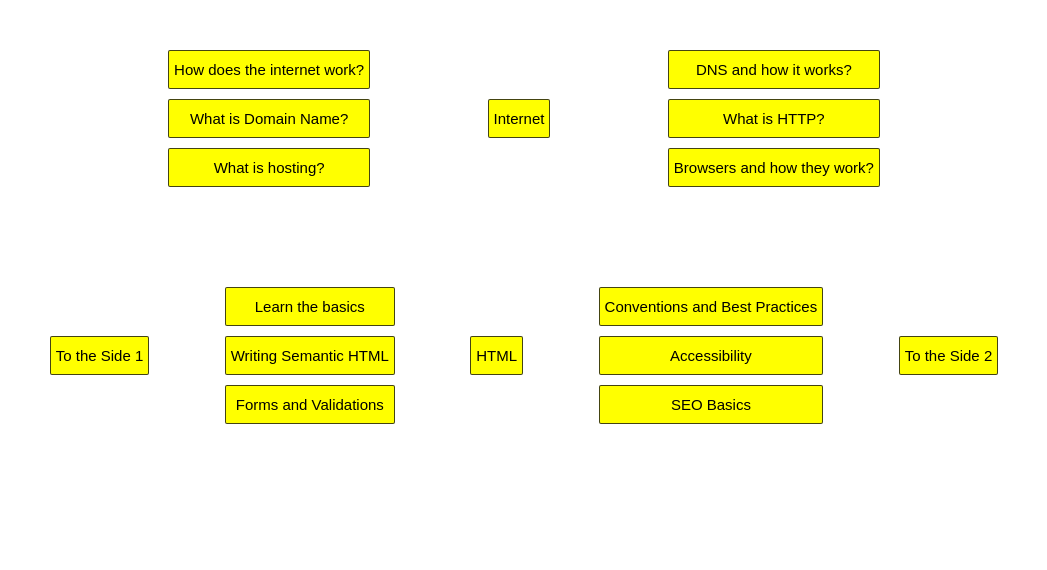
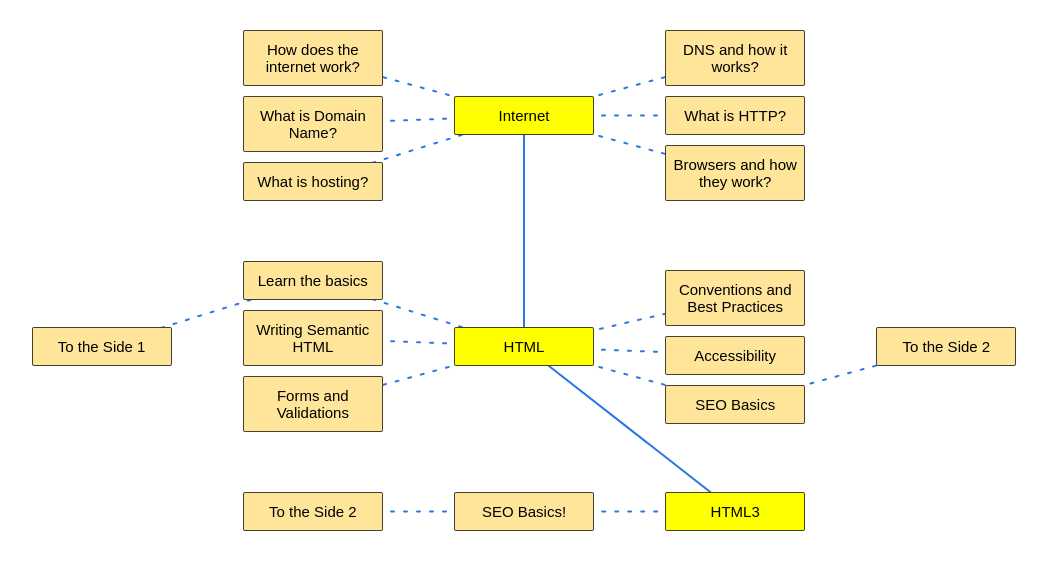
Before and after one commit to alexander-braun/interactive-roadmap, a React (Create React App) app in the folder client/: page / in a window 1280 px wide. Shown: the top 570 px of the page, without its empty margins (116-1163 px from the left). Built offline with nearby package versions, Linux system fonts and the light colour scheme.

Commit message:
basic model working with svgs

```diff
--- a/client/src/components/App.css
+++ b/client/src/components/App.css
@@ -34,10 +34,14 @@ html {
 .section {
   display: flex;
   flex-direction: row;
-  justify-content: space-around;
+  justify-content: center;
   align-items: center;
   flex-wrap: wrap;
-  padding: 5vh 10vw;
+  padding: 2rem;
+}
+
+.section__side-elements {
+  margin: 0 2vw;
 }
 
 .elem {
@@ -48,6 +52,14 @@ html {
   background: white;
   text-align: center;
   font-size: 1.5rem;
+  width: 10vw;
+}
+
+.element {
+  background-color: #ffe599;
+}
+
+.category {
   background-color: #ffff00;
 }
 
--- a/client/src/components/map2/Center.tsx
+++ /dev/null
@@ -1,16 +0,0 @@
-import React from 'react';
-import { Category } from '../../roadmap-data/frontend';
-
-interface Center {
-  category: Category;
-}
-
-function Center({ category }: Center) {
-  return (
-    <div className='section__side-elements'>
-      <div className='elem'>{category.title}</div>
-    </div>
-  );
-}
-
-export default Center;
--- a/client/src/components/map2/Children.tsx
+++ b/client/src/components/map2/Children.tsx
@@ -4,26 +4,48 @@ import { v4 as uuidv4 } from 'uuid';
 
 interface Children {
   children: Category[] | Category;
+  subchildren?: boolean;
+  center?: boolean;
 }
 
-function Children({ children }: Children) {
+function Children({ children, ...props }: Children) {
+  const color: string =
+    props.subchildren || !props.center ? 'element' : 'category';
+  const generateChildElements = (): JSX.Element | null => {
+    if (Array.isArray(children) && children.length > 0) {
       return (
         <div className='section__side-elements'>
-      {Array.isArray(children) ? (
-        children.map(
+          {children.map(
             (child): JSX.Element => {
               return (
-              <div key={uuidv4()} className='elem'>
+                <div
+                  key={uuidv4()}
+                  className={`elem ${color} ${props.center && 'center'}`}
+                  id={child.id}
+                >
                   {child.title}
                 </div>
               );
             }
-        )
-      ) : (
-        <div className='elem'>{children.title}</div>
           )}
         </div>
       );
+    } else if (!Array.isArray(children) && children.title) {
+      return (
+        <div className='section__side-elements'>
+          <div
+            key={uuidv4()}
+            className={`elem ${color} ${props.center && 'center'}`}
+            id={children.id}
+          >
+            {children.title}
+          </div>
+        </div>
+      );
+    } else return null;
+  };
+
+  return generateChildElements();
 }
 
 export default Children;
--- a/client/src/components/map2/Section.tsx
+++ b/client/src/components/map2/Section.tsx
@@ -1,6 +1,5 @@
 import React from 'react';
 import { Category } from '../../roadmap-data/frontend';
-import Center from './Center';
 import Children from './Children';
 
 interface Section {
@@ -9,6 +8,8 @@ interface Section {
 
 type Direction = 'left' | 'right';
 
+type ChildT = Category[] | Category;
+
 function Section({ sections }: Section) {
   const section: Category = sections[0];
   const children: Category[] = sections[1];
@@ -16,7 +17,9 @@ function Section({ sections }: Section) {
 
   const generateChildren = (direction: Direction): Category | Category[] => {
     if (!children) return [];
-    if (children.length === 1) return children;
+    if (children.length === 1) {
+      return children;
+    }
     const middle: number = Math.floor(children.length / 2);
     if (direction === 'left') {
       return children.slice(0, middle);
@@ -25,25 +28,27 @@ function Section({ sections }: Section) {
 
   const generateSubChildren = (direction: Direction): Category | Category[] => {
     if (!subchildren) return [];
-    if (subchildren.length === 1) return subchildren;
+    if (subchildren.length === 1) {
+      return subchildren;
+    }
     const middle: number = Math.floor(subchildren.length / 2);
     if (direction === 'left') {
       return subchildren.slice(0, middle);
     } else return subchildren.slice(middle);
   };
 
-  const childrenLeft: Category[] | Category = generateChildren('left');
-  const childrenRight: Category[] | Category = generateChildren('right');
-  const subChildrenLeft: Category[] | Category = generateSubChildren('left');
-  const subChildrenRight: Category[] | Category = generateSubChildren('right');
-
   return (
     <div className='section'>
-      <Children children={subChildrenLeft} />
-      <Children children={childrenLeft} />
-      <Center category={section} />
-      <Children children={childrenRight} />
-      <Children children={subChildrenRight} />
+      <Children children={generateSubChildren('left')} subchildren />
+      <Children children={generateChildren('left')} />
+      <Children children={section} center />
+      <Children
+        children={children.length === 1 ? [] : generateChildren('right')}
+      />
+      <Children
+        children={children.length === 1 ? [] : generateSubChildren('right')}
+        subchildren
+      />
     </div>
   );
 }
--- /dev/null
+++ b/client/src/components/map2/Svg.tsx
@@ -0,0 +1,41 @@
+import React from 'react';
+
+interface SVG {
+  parentRect: DOMRect;
+  childRect: DOMRect;
+  center?: boolean;
+}
+
+function SVG(props: SVG) {
+  if (!props.center) {
+    return (
+      <svg style={{ position: 'absolute' }} className='svg' width='100%'>
+        <line
+          x1={props.parentRect.x + props.parentRect.width / 2}
+          y1={props.parentRect.y + props.parentRect.height / 2}
+          x2={props.childRect.x + props.childRect.width / 2}
+          y2={props.childRect.y + props.childRect.height / 2}
+          stroke='#2b78e4'
+          strokeDasharray='3,10'
+          strokeLinecap='round'
+          strokeWidth='2'
+        />
+      </svg>
+    );
+  } else
+    return (
+      <svg style={{ position: 'absolute' }} className='svg' width='100%'>
+        <line
+          x1={props.parentRect.x + props.parentRect.width / 2}
+          y1={props.parentRect.y + props.parentRect.height / 2}
+          x2={props.childRect.x + props.childRect.width / 2}
+          y2={props.childRect.y + props.childRect.height / 2}
+          stroke='#2b78e4'
+          strokeLinecap='round'
+          strokeWidth='2'
+        />
+      </svg>
+    );
+}
+
+export default SVG;
--- /dev/null
+++ b/client/src/components/map2/SvgGenerator.tsx
@@ -0,0 +1,48 @@
+import React from 'react';
+import { IDs } from './index';
+import Svg from './Svg';
+import { v4 as uuidv4 } from 'uuid';
+
+interface SvgGenerator {
+  ids: IDs;
+}
+
+type BoundingRectPair = [DOMRect, DOMRect] | [null, null];
+
+function SvgGenerator({ ids, ...props }: SvgGenerator) {
+  const generateSvg = (id: [string, string]): JSX.Element | null => {
+    const parent = document.getElementById(id[0])!;
+    const child = document.getElementById(id[1])!;
+    if (!parent || !child) return null;
+    else {
+      const parentRect = parent.getBoundingClientRect();
+      const childRect = child.getBoundingClientRect();
+      if (
+        parent.classList.contains('center') &&
+        child.classList.contains('center')
+      ) {
+        return (
+          <Svg
+            key={uuidv4()}
+            center
+            parentRect={parentRect}
+            childRect={childRect}
+          />
+        );
+      } else
+        return (
+          <Svg key={uuidv4()} parentRect={parentRect} childRect={childRect} />
+        );
+    }
+  };
+
+  return (
+    <div className='svgs'>
+      {ids.map((id) => {
+        return generateSvg(id);
+      })}
+    </div>
+  );
+}
+
+export default SvgGenerator;
--- a/client/src/components/map2/index.tsx
+++ b/client/src/components/map2/index.tsx
@@ -3,14 +3,16 @@ import '../App.css';
 import { frontend, Category } from '../../roadmap-data/frontend';
 import Section from './Section';
 import { v4 as uuidv4 } from 'uuid';
+import SvgGenerator from './SvgGenerator';
 
 export interface Sections {
   [key: string]: [Category, Category[], Category[]];
 }
 
+export type IDs = [string, string][];
+
 function Map() {
-  const [sections, setSections]: [Sections, Function] = useState({});
-  const generateElements = (): Sections => {
+  const generateSections = (): Sections => {
     const sections: Sections = {};
     for (const section of frontend) {
       const center: Category = section;
@@ -27,17 +29,45 @@ function Map() {
     return sections;
   };
 
+  const generateSvgParentsAndChildrenIds = (): IDs => {
+    const pairs: IDs = [];
+    let currentCategoryId = '';
+    for (let i = 0; i < frontend.length; i++) {
+      const node = frontend[i];
+      const parentId = node.id;
+      if (currentCategoryId.length) {
+        pairs.push([currentCategoryId, parentId]);
+      }
+      currentCategoryId = parentId;
+      for (const child of node.children) {
+        const childId = child.id;
+        pairs.push([parentId, childId]);
+        if (child.children) {
+          for (const subchild of child.children) {
+            pairs.push([childId, subchild.id]);
+          }
+        }
+      }
+    }
+    return pairs;
+  };
+
+  const [ids, setSvgs] = useState<IDs>([]);
+
   useEffect(() => {
-    setSections(generateElements());
+    setSvgs(generateSvgParentsAndChildrenIds());
   }, []);
 
   return (
     <div className='map'>
-      {Object.keys(sections).map((section) => {
-        return <Section key={uuidv4()} sections={sections[section]} />;
+      {Object.keys(generateSections()).map((section) => {
+        return (
+          <Section key={uuidv4()} sections={generateSections()[section]} />
+        );
       })}
+      <SvgGenerator ids={ids} />
     </div>
   );
 }
 
-export default Map;
+export default React.memo(Map);
--- a/client/src/roadmap-data/frontend.ts
+++ b/client/src/roadmap-data/frontend.ts
@@ -36,7 +36,7 @@ export const frontend = [
 export interface Category {
   title: string;
   finished?: boolean;
-  id?: string;
+  id: string;
   type: 'category' | 'element';
   importance?: number;
   technologiesTags?: string[];
@@ -157,4 +157,24 @@ export const frontend: Category[] = [
       },
     ],
   },
+  {
+    title: 'HTML3',
+    type: 'category',
+    id: uuidv4(),
+    children: [
+      {
+        title: 'SEO Basics!',
+        type: 'element',
+        id: uuidv4(),
+        children: [
+          {
+            title: 'To the Side 2',
+            type: 'element',
+            id: uuidv4(),
+            children: [],
+          },
+        ],
+      },
+    ],
+  },
 ];
```
Lines whose indentation alone changed are shown as unchanged.
